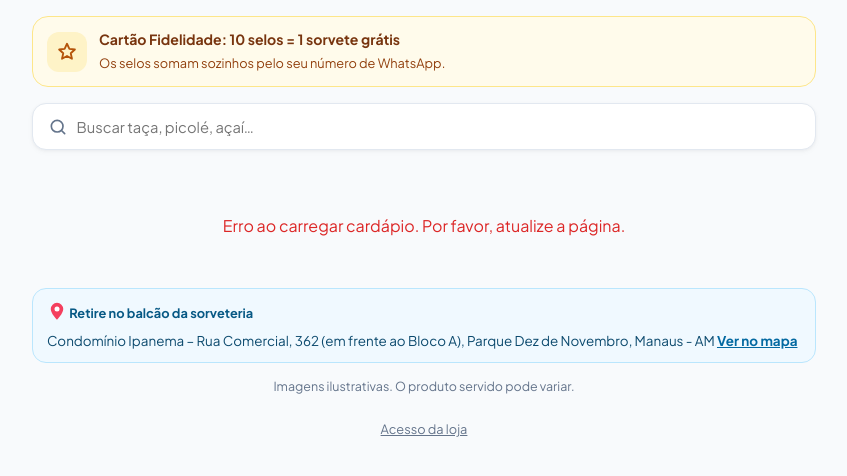
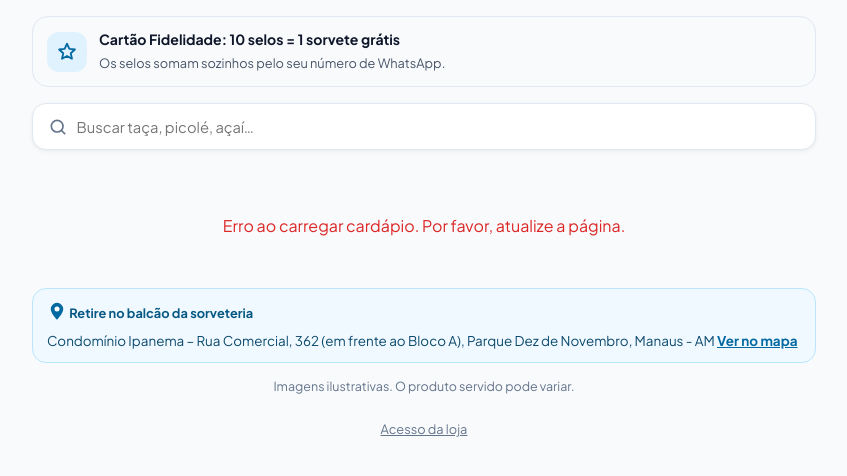
Before and after one commit to Fabiannss/cone-magico, a Python web app: template templates/pedir.html in a window 1280 px wide. Shown: the part 131-607 px from the top of the page, without its empty margins (216-1063 px from the left). Run offline with Jinja, Linux system fonts and the light colour scheme; the template is opened without the code that fills it, so the values that code supplies are empty.

Commit message:
style: cores mais simples no cardapio (azul e neutros, sem degrades nem caixas coloridas)
Co-Authored-By: Claude Fable 5.2 <noreply@anthropic.com>
Claude-Session: https://claude.ai/code/session_01BYGnDLA2y75NpAjG9yF6Lt

```diff
--- a/static/js/ilustracoes.js
+++ b/static/js/ilustracoes.js
@@ -284,17 +284,17 @@ const ConeIlustra = (() => {
 
     // Ícones pequenos e coloridos usados no lugar dos emojis
     const ICONES = {
-        moto: `<rect x="2" y="7.500" width="7.500" height="6.500" rx="1.500" fill="#f472b6"/><path d="M4 10.700h3.500" stroke="#ffffff" stroke-width="1.200" stroke-linecap="round"/><path d="M6 17.500h7.500l3-7.500h2.500M15.500 5.500h3l1.700 6" stroke="#0369a1" stroke-width="2.200" fill="none" stroke-linecap="round" stroke-linejoin="round"/><circle cx="6" cy="17.500" r="3" fill="#ffffff" stroke="#0f172a" stroke-width="1.700"/><circle cx="19" cy="17.500" r="3" fill="#ffffff" stroke="#0f172a" stroke-width="1.700"/>`,
-        loja: `<rect x="4.500" y="10" width="15" height="10.500" rx="1" fill="#e0f2fe"/><rect x="10" y="13.500" width="4.500" height="7" rx="0.800" fill="#0369a1"/><path d="M2.500 9l2.300-5.500h14.400L21.500 9z" fill="#f472b6"/><path d="M2.500 9a3.170 3.170 0 0 0 6.330 0 3.170 3.170 0 0 0 6.340 0 3.170 3.170 0 0 0 6.330 0z" fill="#fde68a"/><path d="M8.830 9a3.170 3.170 0 0 0 6.340 0z" fill="#fb7fb4"/>`,
-        pino: `<path d="M12 22.500s7.500-7.300 7.500-12.800a7.500 7.500 0 1 0-15 0c0 5.500 7.500 12.800 7.500 12.800z" fill="#f43f5e"/><circle cx="12" cy="9.700" r="3" fill="#ffffff"/>`,
-        sacola: `<path d="M4.500 8h15l-1.200 12.200a1.800 1.800 0 0 1-1.800 1.600h-9a1.800 1.800 0 0 1-1.800-1.600z" fill="#0369a1"/><path d="M8.500 11V7a3.500 3.500 0 0 1 7 0v4" stroke="#fde68a" stroke-width="1.900" fill="none" stroke-linecap="round"/><circle cx="12" cy="15.500" r="2.400" fill="#fb7fb4"/>`,
-        sorvete: `<path d="M7.500 12h9L12 22.500z" fill="#f2b65a"/><circle cx="9.300" cy="9" r="3.800" fill="#fb7fb4"/><circle cx="14.700" cy="9" r="3.800" fill="#9be7b0"/><circle cx="12" cy="5.300" r="3.600" fill="#fff1b8"/><rect x="6.500" y="11" width="11" height="2.200" rx="1.100" fill="#f7cc82"/>`,
-        presente: `<rect x="4" y="10.500" width="16" height="10.500" rx="1.500" fill="#fb7fb4"/><rect x="3" y="7" width="18" height="4.500" rx="1.200" fill="#f472b6"/><rect x="10.700" y="7" width="2.600" height="14" fill="#fde68a"/><path d="M12 7C10 2.500 5.500 3.500 6.800 5.800S12 7 12 7zm0 0c2-4.500 6.500-3.500 5.200-1.200S12 7 12 7z" fill="#fde68a"/>`,
-        sino: `<path d="M12 3a6 6 0 0 0-6 6v4.200L4 17h16l-2-3.800V9a6 6 0 0 0-6-6z" fill="#f59e0b"/><circle cx="12" cy="19.800" r="2.100" fill="#b45309"/><path d="M9 6.500c0.600-1 1.500-1.600 2.500-1.800" stroke="#ffffff" stroke-width="1.300" fill="none" stroke-linecap="round" opacity="0.8"/>`,
-        preparo: `<circle cx="8.500" cy="9" r="4.200" fill="#fb7fb4"/><circle cx="15.500" cy="9" r="4.200" fill="#fff1b8"/><circle cx="12" cy="5.800" r="3.500" fill="#9be7b0"/><path d="M3.500 12h17a8.500 8.500 0 0 1-17 0z" fill="#0369a1"/><rect x="8.500" y="20" width="7" height="2.200" rx="1.100" fill="#0c4a6e"/>`,
-        check: `<circle cx="12" cy="12" r="10" fill="#10b981"/><path d="M7 12.500l3.300 3.300L17 9" stroke="#ffffff" stroke-width="2.500" fill="none" stroke-linecap="round" stroke-linejoin="round"/>`,
-        alerta: `<path d="M12 3.500L21.500 20h-19z" fill="#f59e0b" stroke="#f59e0b" stroke-width="2" stroke-linejoin="round"/><path d="M12 9.500v5" stroke="#ffffff" stroke-width="2.200" stroke-linecap="round"/><circle cx="12" cy="17.300" r="1.200" fill="#ffffff"/>`,
-        mapa: `<path d="M3 6.500l6-2.500 6 2.500 6-2.500v13.500l-6 2.500-6-2.500-6 2.500z" fill="#bbf7d0"/><path d="M9 4v13.500M15 6.500V20" stroke="#16a34a" stroke-width="1.400"/><circle cx="15" cy="11" r="2.200" fill="#f43f5e"/>`,
+        moto: `<rect x="2" y="7.500" width="7.500" height="6.500" rx="1.500" fill="#7dd3fc"/><path d="M4 10.700h3.500" stroke="#ffffff" stroke-width="1.200" stroke-linecap="round"/><path d="M6 17.500h7.500l3-7.500h2.500M15.500 5.500h3l1.700 6" stroke="#0369a1" stroke-width="2.200" fill="none" stroke-linecap="round" stroke-linejoin="round"/><circle cx="6" cy="17.500" r="3" fill="#ffffff" stroke="#075985" stroke-width="1.700"/><circle cx="19" cy="17.500" r="3" fill="#ffffff" stroke="#075985" stroke-width="1.700"/>`,
+        loja: `<rect x="4.500" y="10" width="15" height="10.500" rx="1" fill="#e0f2fe"/><rect x="10" y="13.500" width="4.500" height="7" rx="0.800" fill="#0369a1"/><path d="M2.500 9l2.300-5.500h14.400L21.500 9z" fill="#7dd3fc"/><path d="M2.500 9a3.170 3.170 0 0 0 6.330 0 3.170 3.170 0 0 0 6.340 0 3.170 3.170 0 0 0 6.330 0z" fill="#bae6fd"/><path d="M8.830 9a3.170 3.170 0 0 0 6.340 0z" fill="#7dd3fc"/>`,
+        pino: `<path d="M12 22.500s7.500-7.300 7.500-12.800a7.500 7.500 0 1 0-15 0c0 5.500 7.500 12.800 7.500 12.800z" fill="#0369a1"/><circle cx="12" cy="9.700" r="3" fill="#ffffff"/>`,
+        sacola: `<path d="M4.500 8h15l-1.200 12.200a1.800 1.800 0 0 1-1.800 1.600h-9a1.800 1.800 0 0 1-1.800-1.600z" fill="#0369a1"/><path d="M8.500 11V7a3.500 3.500 0 0 1 7 0v4" stroke="#bae6fd" stroke-width="1.900" fill="none" stroke-linecap="round"/><circle cx="12" cy="15.500" r="2.400" fill="#7dd3fc"/>`,
+        sorvete: `<path d="M7.500 12h9L12 22.500z" fill="#075985"/><circle cx="9.300" cy="9" r="3.800" fill="#7dd3fc"/><circle cx="14.700" cy="9" r="3.800" fill="#7dd3fc"/><circle cx="12" cy="5.300" r="3.600" fill="#bae6fd"/><rect x="6.500" y="11" width="11" height="2.200" rx="1.100" fill="#0c4a6e"/>`,
+        presente: `<rect x="4" y="10.500" width="16" height="10.500" rx="1.500" fill="#7dd3fc"/><rect x="3" y="7" width="18" height="4.500" rx="1.200" fill="#7dd3fc"/><rect x="10.700" y="7" width="2.600" height="14" fill="#bae6fd"/><path d="M12 7C10 2.500 5.500 3.500 6.800 5.800S12 7 12 7zm0 0c2-4.500 6.500-3.500 5.200-1.200S12 7 12 7z" fill="#bae6fd"/>`,
+        sino: `<path d="M12 3a6 6 0 0 0-6 6v4.200L4 17h16l-2-3.800V9a6 6 0 0 0-6-6z" fill="#0369a1"/><circle cx="12" cy="19.800" r="2.100" fill="#075985"/><path d="M9 6.500c0.600-1 1.500-1.600 2.500-1.800" stroke="#ffffff" stroke-width="1.300" fill="none" stroke-linecap="round" opacity="0.8"/>`,
+        preparo: `<circle cx="8.500" cy="9" r="4.200" fill="#7dd3fc"/><circle cx="15.500" cy="9" r="4.200" fill="#bae6fd"/><circle cx="12" cy="5.800" r="3.500" fill="#7dd3fc"/><path d="M3.500 12h17a8.500 8.500 0 0 1-17 0z" fill="#0369a1"/><rect x="8.500" y="20" width="7" height="2.200" rx="1.100" fill="#0c4a6e"/>`,
+        check: `<circle cx="12" cy="12" r="10" fill="#0369a1"/><path d="M7 12.500l3.300 3.300L17 9" stroke="#ffffff" stroke-width="2.500" fill="none" stroke-linecap="round" stroke-linejoin="round"/>`,
+        alerta: `<path d="M12 3.500L21.500 20h-19z" fill="#0369a1" stroke="#0369a1" stroke-width="2" stroke-linejoin="round"/><path d="M12 9.500v5" stroke="#ffffff" stroke-width="2.200" stroke-linecap="round"/><circle cx="12" cy="17.300" r="1.200" fill="#ffffff"/>`,
+        mapa: `<path d="M3 6.500l6-2.500 6 2.500 6-2.500v13.500l-6 2.500-6-2.500-6 2.500z" fill="#e0f2fe"/><path d="M9 4v13.500M15 6.500V20" stroke="#0369a1" stroke-width="1.400"/><circle cx="15" cy="11" r="2.200" fill="#0369a1"/>`,
     };
     function icone(nome, tamanho) {
         const t = tamanho || 20;
--- a/templates/index.html
+++ b/templates/index.html
@@ -1428,7 +1428,7 @@
     </div>
 
     <div id="toast" class="toast"></div>
-    <script src="/static/js/ilustracoes.js?v=4"></script>
+    <script src="/static/js/ilustracoes.js?v=5"></script>
     <script src="/static/js/app.js?v=6"></script>
 </body>
 </html>
--- a/templates/pedir.html
+++ b/templates/pedir.html
@@ -767,14 +767,14 @@
         .pill-badge.pill-aberta { background: #ffffff; color: #075985; font-weight: 700; }
         .ponto-verde { width: 8px; height: 8px; border-radius: 50%; background: #059669; display: inline-block; }
 
-        .fidelidade-faixa { display: flex; align-items: center; gap: 0.75rem; background: #fffbeb; border: 1px solid #fde68a; border-radius: 16px; padding: 0.75rem 0.9rem; margin: 1rem 0; }
-        .fidelidade-selo { width: 40px; height: 40px; border-radius: 12px; background: #fef3c7; display: inline-flex; align-items: center; justify-content: center; flex-shrink: 0; }
-        .fidelidade-faixa strong { display: block; font-size: 0.88rem; font-weight: 700; color: #78350f; }
-        .fidelidade-faixa span { font-size: 0.8rem; color: #92400e; }
+        .fidelidade-faixa { display: flex; align-items: center; gap: 0.75rem; background: #f8fafc; border: 1px solid #e2e8f0; border-radius: 16px; padding: 0.75rem 0.9rem; margin: 1rem 0; }
+        .fidelidade-selo { width: 40px; height: 40px; border-radius: 12px; background: #e0f2fe; display: inline-flex; align-items: center; justify-content: center; flex-shrink: 0; }
+        .fidelidade-faixa strong { display: block; font-size: 0.88rem; font-weight: 700; color: #0f172a; }
+        .fidelidade-faixa span { font-size: 0.8rem; color: #475569; }
 
         .search-icon { display: inline-flex; align-items: center; }
         .category-scroll { gap: 0.5rem; padding: 0.75rem 0; }
-        .cat-chip { display: inline-flex; align-items: center; gap: 0.45rem; min-height: 44px; padding: 0 0.95rem 0 0.5rem; font-size: 0.86rem; font-weight: 600; color: #0f172a; box-shadow: none; }
+        .cat-chip { display: inline-flex; align-items: center; gap: 0.45rem; min-height: 44px; padding: 0 1rem; font-size: 0.86rem; font-weight: 600; color: #0f172a; box-shadow: none; }
         .cat-chip[data-cat=""] { padding: 0 1.1rem; }
         .cat-chip.active { background: #0369a1; border-color: #0369a1; color: #ffffff; box-shadow: none; font-weight: 700; }
 
@@ -1089,7 +1089,7 @@
                 const barra = document.getElementById("cat-scroll-bar");
                 const cats = this.categoriasDoCardapio();
                 barra.innerHTML = `<button type="button" class="cat-chip ${this.categoriaSelecionada ? "" : "active"}" data-cat="">Tudo</button>` +
-                    cats.map(c => `<button type="button" class="cat-chip ${this.categoriaSelecionada === c ? "active" : ""}" data-cat="${c}">${ConeIlustra.categoria(c, 28)}<span>${ConeIlustra.nomeCategoria(c)}</span></button>`).join("");
+                    cats.map(c => `<button type="button" class="cat-chip ${this.categoriaSelecionada === c ? "active" : ""}" data-cat="${c}"><span>${ConeIlustra.nomeCategoria(c)}</span></button>`).join("");
                 barra.querySelectorAll(".cat-chip").forEach(btn => {
                     btn.addEventListener("click", () => this.selecionarCategoria(btn.dataset.cat));
                 });
@@ -1664,7 +1664,7 @@
                             <div style="font-size:0.95rem; font-weight:800; color:#0f172a; margin-top:0.45rem;">
                                 Total: ${this.formatBRL(pedido.valor_total)} (${pedido.forma_pagamento})${Number(pedido.troco_para) > 0 ? ` • Troco para ${this.formatBRL(pedido.troco_para)}: ${this.formatBRL(Number(pedido.troco_para) - Number(pedido.valor_total))}` : ""}
                             </div>
-                            <div style="margin-top:0.6rem; font-size:0.8rem; background:#f0f9ff; border:1px solid #bae6fd; padding:0.45rem 0.75rem; border-radius:10px; color:#9d174d;">
+                            <div style="margin-top:0.6rem; font-size:0.8rem; background:#f0f9ff; border:1px solid #bae6fd; padding:0.45rem 0.75rem; border-radius:10px; color:#0c4a6e;">
                                 ${ConeIlustra.icone("presente")} Saldo do cartão fidelidade: <strong>${pedido.pontos_fidelidade}/10 selos</strong>
                             </div>
                         </div>
@@ -1676,8 +1676,8 @@
                             <div style="margin-bottom:1rem;">
                                 <div style="display:flex; justify-content:space-between; align-items:center; margin-bottom:0.45rem;">
                                     <strong style="font-size:0.86rem; color:#334155;">${ConeIlustra.icone("pino")} Mapa do percurso:</strong>
-                                    <span style="font-size:0.75rem; color:#10b981; font-weight:700; display:flex; align-items:center; gap:0.3rem;">
-                                        <span style="width:8px; height:8px; border-radius:50%; background:#10b981; display:inline-block;"></span>
+                                    <span style="font-size:0.75rem; color:#475569; font-weight:700; display:flex; align-items:center; gap:0.3rem;">
+                                        <span style="width:8px; height:8px; border-radius:50%; background:#0369a1; display:inline-block;"></span>
                                         ${isEmRota ? "Motoboy em Movimento" : "Aguardando Despacho"}
                                     </span>
                                 </div>
```
Also changed, not shown: other parts of templates/pedir.html (+25 -25 lines).
